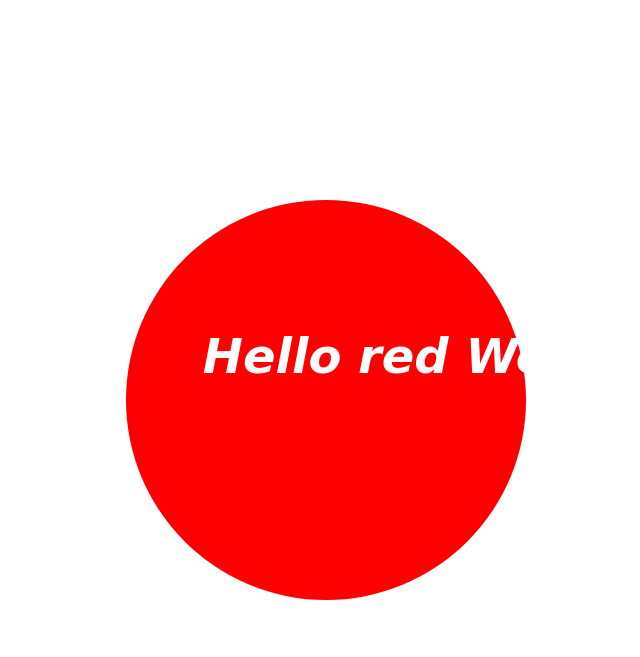
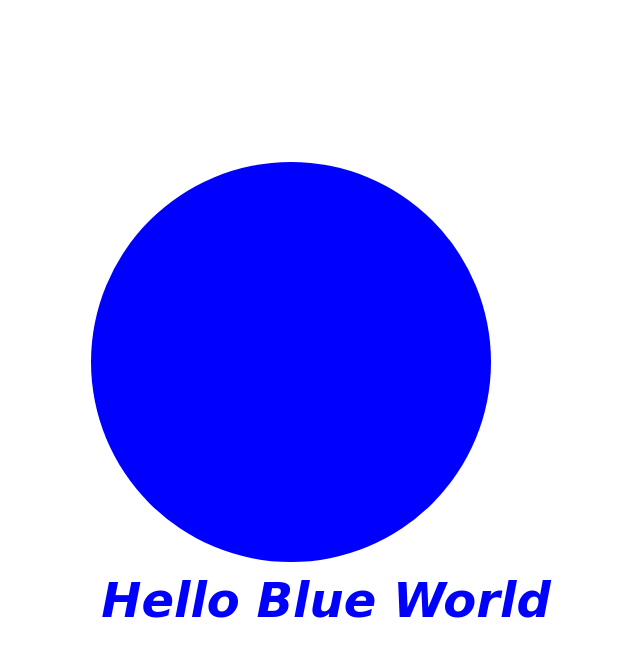
Before and after one commit to tap-labs/surfers-flask-accelerator, a Flask app: page / in a window 1280 px wide. Shown: the top 657 px of the page, without its empty margins (314-954 px from the left). Run offline with Flask 2, Linux system fonts and the light colour scheme.

Commit message:
updated to blue color

```diff
--- a/main/blueprints/views.py
+++ b/main/blueprints/views.py
@@ -6,7 +6,7 @@
 @bp.route('/', methods=["GET"])
 def home():
     app.logger.info("Accessing home page")
-    _color = 'red'
+    _color = 'blue'
     return render_template('home.html', color=_color)
 
 
--- a/main/static/css/main.css
+++ b/main/static/css/main.css
@@ -24,13 +24,17 @@
     border-radius: 50%;
 }
 
+.container-center {
+    margin-right: 0;
+    margin-left: 0;
+    padding: 10px;
+}
+
 label {
-    position: absolute;
-    margin-top: 10%;
-    margin-left: 6%;
     font-family: cursive, sans-serif;
     font-size: 3rem;
     font-weight: bolder;
     font-style: italic;
-    color: white;
+    text-transform:capitalize;
+    color: rgb(14, 115, 9);
 }
--- a/main/templates/home.html
+++ b/main/templates/home.html
@@ -4,7 +4,8 @@
 {% block content %}
 
     <div class="container" style="background-color:{{ color_code(color) }};">
-        <label>Hello {{ color }} World</label>
     </div>
-
+    <div class="container-center">
+        <label style="color:{{ color_code(color) }};">Hello {{ color }} World</label>
+    </div>
 {% endblock %}
```
